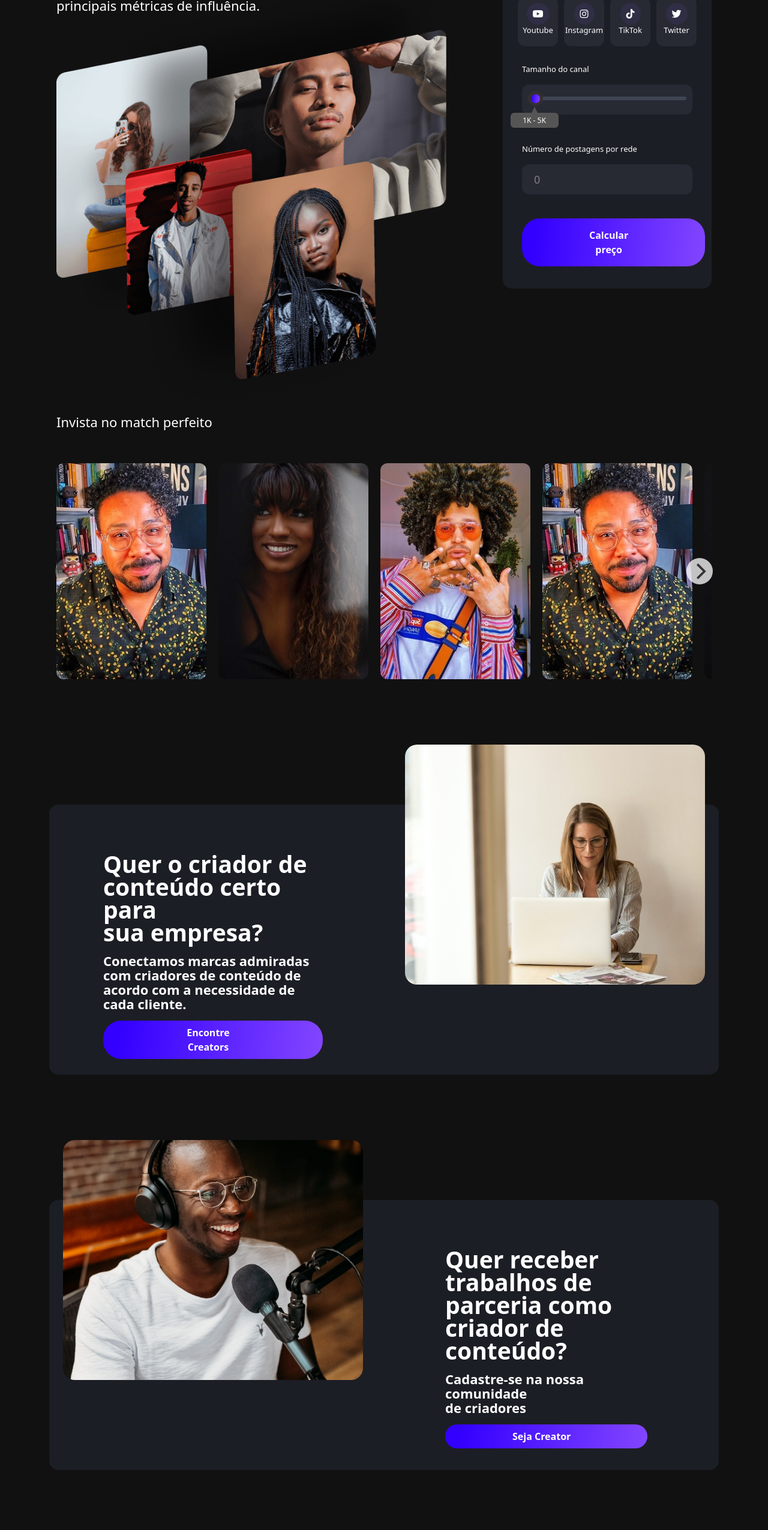
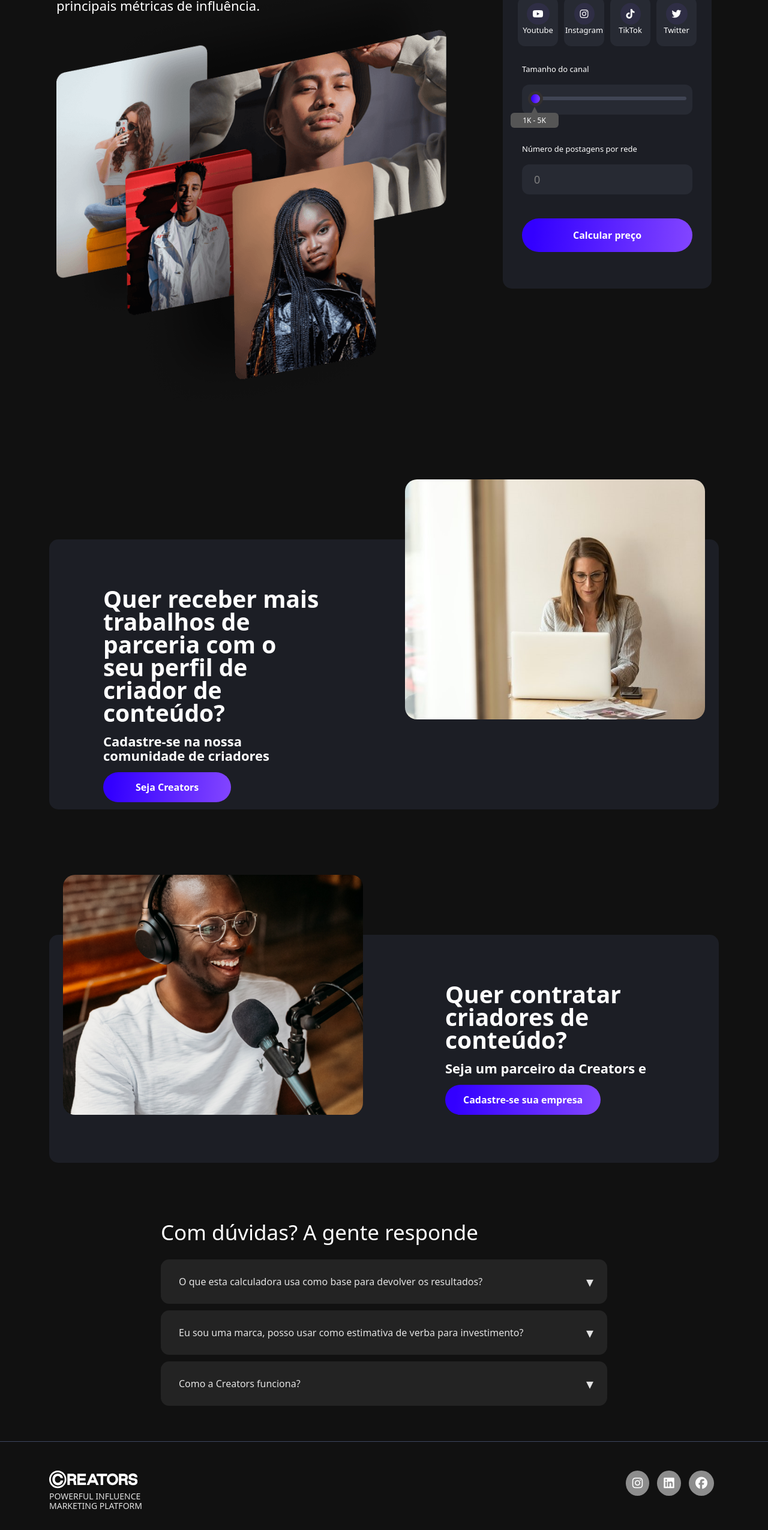
Before and after one commit to LucasAlmeida-jpg/calculadora-Creators, a website: page index.html in a window 1280 px wide. Shown: the part 232-2782 px from the top of the page at 60% size. Drawn offline with nearby package versions, Linux system fonts and the light colour scheme.

Commit message:
ajustes QA

```diff
--- a/css/style.scss
+++ b/css/style.scss
@@ -41,7 +41,7 @@ body {
     }
 
     .background {
-        background: $cor-botao  !important;
+        background: $cor-botao !important;
         color: white !important;
     }
 
@@ -139,7 +139,7 @@ body {
             margin: 5px;
             cursor: pointer;
 
-            &:hover{
+            &:hover {
                 opacity: 0.5;
             }
         }
@@ -255,6 +255,19 @@ body {
         padding: 0px !important;
     }
 
+    .btn-investment-main {
+        button {
+            background: linear-gradient(275.83deg, #9757FF -22.92%, #3300FF 92.78%);
+            color: white;
+            text-align: center;
+            border: none;
+            border-radius: 30px;
+            font-weight: 600;
+            width: 100%;
+
+        }
+    }
+
     .btn-investment {
 
         button {
@@ -262,11 +275,12 @@ body {
             color: white;
             text-align: center;
             border: none;
-            padding-left: 7rem;
-            padding-right: 8rem;
             border-radius: 30px;
             font-weight: 600;
+            height: 50px;
         }
+
+
     }
 
     .card {
@@ -279,8 +293,35 @@ body {
         margin-bottom: 20px;
         padding: 0px;
 
+
         .internal {
-            padding: 35px;
+            padding: 53px 32px;
+
+            .disclaimer {
+                h5 {
+                    font-size: 16px;
+                    background-color: rgba(255, 255, 255, 0.1) !important;
+                    padding: 19px 0px;
+                    font-weight: 500;
+                    align-items: center;
+                    display: flex;
+                    gap: 14px;
+                    justify-content: center;
+                    border-radius: 6px;
+
+                    span {
+                        i {
+                            border: 2px solid white;
+                            font-size: 15px;
+                            padding: 10px;
+                            border-radius: 50%;
+                            background-color: rgba(255, 255, 255, 0.1) !important;
+                            color: white;
+                            text-align: center;
+                        }
+                    }
+                }
+            }
         }
 
         .internal-btn {
@@ -832,8 +873,6 @@ body {
                 color: white;
                 text-align: center;
                 border: none;
-                    padding-left: 3rem;
-                    padding-right: 3rem;
                 border-radius: 30px;
                 font-weight: 600;
             }
@@ -916,9 +955,22 @@ body {
 
         }
 
-        .calculator{
+        .card {
+            height: 255px;
 
-                .calc-price{
+            .internal {
+                .disclaimer {
+                    h5 {
+                        margin-top: 10px;
+                        padding: 20px 20px;
+                    }
+                }
+            }
+        }
+
+        .calculator {
+
+            .calc-price {
                 padding: 10px 70px !important;
             }
 
--- a/index.html
+++ b/index.html
@@ -31,21 +31,32 @@
                 </a>
                 <div class="button-hiring">
                     <button>
-                    <a style="text-decoration:none; color: white;" href="https://creators.llc/" target="_blank">Contrate Creators</a>
-              </button></div>
+                        <a style="text-decoration:none; color: white;" href="https://creators.llc/"
+                            target="_blank">Contrate Creators</a>
+                    </button>
+                </div>
                 <div class="collapse" id="navbarToggleExternalContent">
                     <div class=" collapsed-all">
                         <div class="row">
-                    <div class="col"><h2>Como funciona</h2></div>
-                    <div class="col"><h2>Encontre Creators</h2></div>
-                    <div class="col"><h2>Seja Creator</h2></div>
-                    <div class="col"><h2>FAQ</h2></div>
+                            <div class="col">
+                                <h2>Como funciona</h2>
+                            </div>
+                            <div class="col">
+                                <h2>Encontre Creators</h2>
+                            </div>
+                            <div class="col">
+                                <h2>Seja Creator</h2>
+                            </div>
+                            <div class="col">
+                                <h2>FAQ</h2>
+                            </div>
                         </div>
                     </div>
                 </div>
                 <nav class="navbar navbar-dark hide">
                     <div class="container">
-                  <button class="navbar-toggler d-flex align-items-center" data-bs-toggle="collapse" data-bs-target="#navbarToggleExternalContent">
+                        <button class="navbar-toggler d-flex align-items-center" data-bs-toggle="collapse"
+                            data-bs-target="#navbarToggleExternalContent">
                             <span class="navbar-toggler-icon"></span>
                             <h1>Calculadora de Creators</h1>
                         </button>
@@ -59,7 +70,10 @@
             <div class="row mt-5">
                 <div class="col-md-8 ">
                     <h1 id="recalcule">Creators Pricing</h1>
-                    <h2>Calcule estimativas de investimento em publicidade baseado nas <br> principais métricas de influência.</h2>
+                    <!-- <h2>Saiba qual o preço de publicidade baseado nas principais números métricas de influência.
+                    </h2> -->
+                    <h2>Calcule estimativas de investimento em publicidade baseado nas <br> principais métricas de
+                        influência.</h2>
                     <img class="influencers" src="./assets/influencer.png" alt="influencers-box">
                 </div>
                 <div class="col-md-4">
@@ -92,8 +106,9 @@
                             <div class="was-validated">
                                 <p class="text-start mt-4">Número de postagens por rede</p>
                                 <div class="input-group mb-3">
-                                    <input onkeypress='return filtroTeclas(event)' type="text" class="form-control" placeholder="27" v-model="posts"  maxlength="3"
-                                        style="border-radius: 12px; color: grey;" required/>
+                                    <input onkeypress='return filtroTeclas(event)' type="text" class="form-control"
+                                        placeholder="27" v-model="posts" maxlength="3"
+                                        style="border-radius: 12px; color: grey;" required />
                                     <div class="invalid-feedback">É necessário digitar um número de posts </div>
                                 </div>
                             </div>
@@ -101,8 +116,10 @@
 
                         <div class="container">
                             <div class="row">
-                                <div class="btn-investment">
-                                    <button type="submit" onclick="showCreatorCalculator()" class="mt-4 py-3 calc-price"><a href="#calculator-show" style="color: white; text-decoration: none;">Calcular preço</a></button>
+                                <div class="btn-investment-main">
+                                    <button type="submit" onclick="showCreatorCalculator()"
+                                        class="mt-4 py-3 calc-price"><a href="#calculator-show"
+                                            style="color: white; text-decoration: none;">Calcular preço</a></button>
                                 </div>
                             </div>
                         </div>
@@ -111,7 +128,7 @@
             </div>
         </div>
 
-        <div class="container">
+        <!-- <div class="container">
             <div class="row">
                 <h2>Invista no match perfeito</h2>
                 <div class="carousel mt-5" data-flickity='{ "contain": true }'>
@@ -127,7 +144,7 @@
                     <div class="carousel-cell"><img src="./assets/profile/fabiano.jpg" alt=""></div>
                 </div>
             </div>
-        </div>
+        </div> -->
 
 
 
@@ -150,16 +167,22 @@
                                                 currency: 'BRL', }) }}
                                             </h5>
                                         </div>
-                                        <!-- <div class="col-md-4 align">
-                                            <div class="position">
+                                         <div class="col-md-7">
+                                            <div class="disclaimer">
+                                                <h5 class=""><span><i class="fa-solid fa-triangle-exclamation"></i></span> Essa estimativa considera canais de criadores com engajamento entre 2% a 20%.</h5>
+                                            </div>
+
+                                            <!--<div class="position">
                                                 <img src="assets/alert-circle.png" alt="">
                                                 <p>Nível de engajamento</p>
                                             </div>
                                             <div class="range-wrap">
                                                 <div class="range-value" id="range"></div>
                                                 <input id="range" type="range" min="50" max="100" value="50" step="1">
+                                            </div>-->
                                         </div>
-                                        </div> -->
+
+
 
                                     </div>
                                 </div>
@@ -167,7 +190,9 @@
                             <div class="line"></div>
                             <div class="button-div mt-1 internal-btn">
                                 <div class="d-flex">
-                                    <div class="p-2 hide-mobile"><button class="btn btn-primary"> <a style="text-decoration:none; color: white;" href="https://creators.llc/" target="_blank">Cadastre-se e
+                                    <div class="p-2 hide-mobile"><button class="btn btn-primary"> <a
+                                                style="text-decoration:none; color: white;" href="https://creators.llc/"
+                                                target="_blank">Cadastre-se e
                                                 contrate</a></button></div>
                                     <div class="p-2">
                                         <div class="modal" id="exampleModalToggle">
@@ -188,11 +213,12 @@
                                                         </h1>
                                                     </div>
                                                     <div class="d-flex justify-content-center mb-4 main">
-                                                        <button :class="{ background : isUser1 }" @click="isUser1 = true" class="btn-creator "
+                                                        <button :class="{ background : isUser1 }"
+                                                            @click="isUser1 = true" class="btn-creator "
                                                             data-bs-target="#exampleModalToggle">Sou Empresa</button>
-                                                        <button :class="{ background : !isUser1 }" @click="isUser1 = false" class=" btn-company "
-                                                            data-bs-target="#exampleModalToggle"
-                                                            >Sou Creator</button>
+                                                        <button :class="{ background : !isUser1 }"
+                                                            @click="isUser1 = false" class=" btn-company "
+                                                            data-bs-target="#exampleModalToggle">Sou Creator</button>
                                                     </div>
 
                                                     <div class="form-floating mb-4">
@@ -207,7 +233,8 @@
                                                             "Email"}}</label>
                                                     </div>
 
-                                                    <button class="btn-primary mt-4 simulation-btn" data-bs-dismiss="modal">Enviar
+                                                    <button class="btn-primary mt-4 simulation-btn"
+                                                        data-bs-dismiss="modal">Enviar
                                                         simulação</button>
 
                                                 </div>
@@ -241,13 +268,15 @@
                     </div>
                     <div class="col-md-6">
                         <div class="card-body">
-                            <h5 class="card-title">Quer o criador de <br> conteúdo certo para <br> sua empresa?</h5>
-                            <p class="card-text mt-3">Conectamos marcas admiradas com criadores de conteúdo de acordo
-                                com a necessidade de cada cliente. </p>
+                            <!-- <h5 class="card-title">Quer o criador de  conteúdo certo para <br> sua empresa?</h5> -->
+                            <h5>Quer receber mais <br> trabalhos de parceria com o seu perfil de criador de conteúdo?</h5>
+                            <p class="card-text mt-3">Cadastre-se na nossa comunidade de criadores
+                            </p>
                             <div class="btn-investment">
                                 <button class="py-2">
 
-                                    <a style="text-decoration:none; color: white;" href="https://creators.llc/" target="_blank">Encontre Creators</a>
+                                    <a style="text-decoration:none; color: white;" class="button-be-creators px-5" href="https://creators.llc/"
+                                        target="_blank">Seja Creators</a>
                                 </button>
                             </div>
                         </div>
@@ -263,13 +292,14 @@
                     </div>
                     <div class="col-md-6">
                         <div class="card-body">
-                            <h5 class="card-title">Quer receber trabalhos de parceria como criador de
-                                conteúdo?</h5>
-                            <p class="card-text mt-3">Cadastre-se na nossa comunidade <br>
-                                de criadores </p>
+                            <h5 class="card-title">Quer contratar criadores de conteúdo?
+                            </h5>
+                            <p class="card-text mt-3">Seja um parceiro da Creators e
+                            </p>
                             <div class="btn-investment">
-                                <button class=" py-2">
-                                    <a style="text-decoration:none; color: white;" href="https://creators.llc/" target="_blank">Seja Creator</a></button>
+                                <button class="py-2">
+                                    <a style="text-decoration:none; color: white;" class="px-4" href="https://creators.llc/"
+                                        target="_blank">Cadastre-se sua empresa</a></button>
                             </div>
                         </div>
                     </div>
@@ -284,27 +314,37 @@
 
         <div class="accordion col-md-8 offset-md-2">
             <button type="button" class="accordion__button container ">O que esta calculadora usa como base para
-                devolver os resultados?</button>
+                devolver os resultados?
+            </button>
             <div class="accordion__content container">
                 <hr>
-                <p>Alcance da postagem, impressões de postagens, número de seguidores; Taxa de engajamento do
-                    influenciador versus nossa taxa de engajamento de referência; O preço estimado de postagens
-                    patrocinadas;
+                <p>Alcance da postagem, impressões de postagens, número de seguidores; <br>
+                    Taxa de engajamento do influenciador versus nossa taxa de engajamento de referência;<br>
+                    O preço estimado de postagens patrocinadas; <br>
+                    Essas estimativas são baseadas em dados de campanhas, postagens e colaborações com os
+                    influenciadores na plataforma CREATORS LLC. Como as métricas individuais de um influenciador podem
+                    se desviar da média, a calculadora deve ser usada apenas como um guia.
+                </p>
+            </div>
+        </div>
 
-                    Essas estimativas são baseadas em dados de histórias, postagens e colaborações com os
-                    influenciadores em nossa plataforma. Como as métricas individuais de um influenciador podem se
-                    desviar da média, a calculadora deve ser usada apenas como um guia.</p>
+        <div class="accordion col-md-8 offset-md-2  ">
+            <button type="button" class="accordion__button container">Eu sou uma marca, posso usar como estimativa
+                de verba para investimento?</button>
+            <div class="accordion__content container">
+                <hr>
+                <p>Sim! A calculadora pode ser usada por qualquer pessoa que trabalhe com influenciadores. Os dados
+                    desta calculadora de preços são baseados em postagens patrocinadas para fornecer uma estimativa de
+                    quanto você deve pagar a um criador por postagem.
+                </p>
             </div>
         </div>
 
         <div class="accordion col-md-8 offset-md-2 pb-5 ">
-            <button type="button" class="accordion__button container">Eu sou uma marca, posso usar como estimativa
-                de verba para investimento?</button>
+            <button type="button" class="accordion__button container">Como a Creators funciona?</button>
             <div class="accordion__content container">
                 <hr>
-                <p>Lorem ipsum, dolor sit amet consectetur adipisicing elit. Exercitationem itaque, quis
-                    consequatur, incidunt alias dicta minima labore numquam ea deleniti inventore, tenetur ratione
-                    magnam fugiat voluptate praesentium officiis unde quibusdam.
+                <p>Conectamos marcas admiradas com criadores de conteúdo a partir dos objetivos de cada campanha e perfil dos criadores. Para clientes, basta publicar um briefing na plataforma que entregamos estratégia, mapeamento dos melhores criadores, gerenciamento de conteúdo e relatório de resultados. Para criadores, basta criar um perfil na plataforma, deixar o mais completo possível e aguardar nosso sistema de matchmaking para receber convites de jobs. Crie sua conta <a href="https://creators.llc/" target="_blank">clicando aqui.</a>
                 </p>
             </div>
         </div>
@@ -316,7 +356,8 @@
             <div class="container">
                 <div class="row footer">
                     <div class="col-md-6">
-                        <a href="https://creators.llc/" target="_blank"><img src="./assets/logo.svg" class="py-5" alt="">
+                        <a href="https://creators.llc/" target="_blank"><img src="./assets/logo.svg" class="py-5"
+                                alt="">
                             <h3>POWERFUL INFLUENCE <br>
                                 MARKETING PLATFORM</h3>
                         </a>
```
Also changed, not shown: css/style.css, 1 other file. Lines whose indentation alone changed are shown as unchanged.
